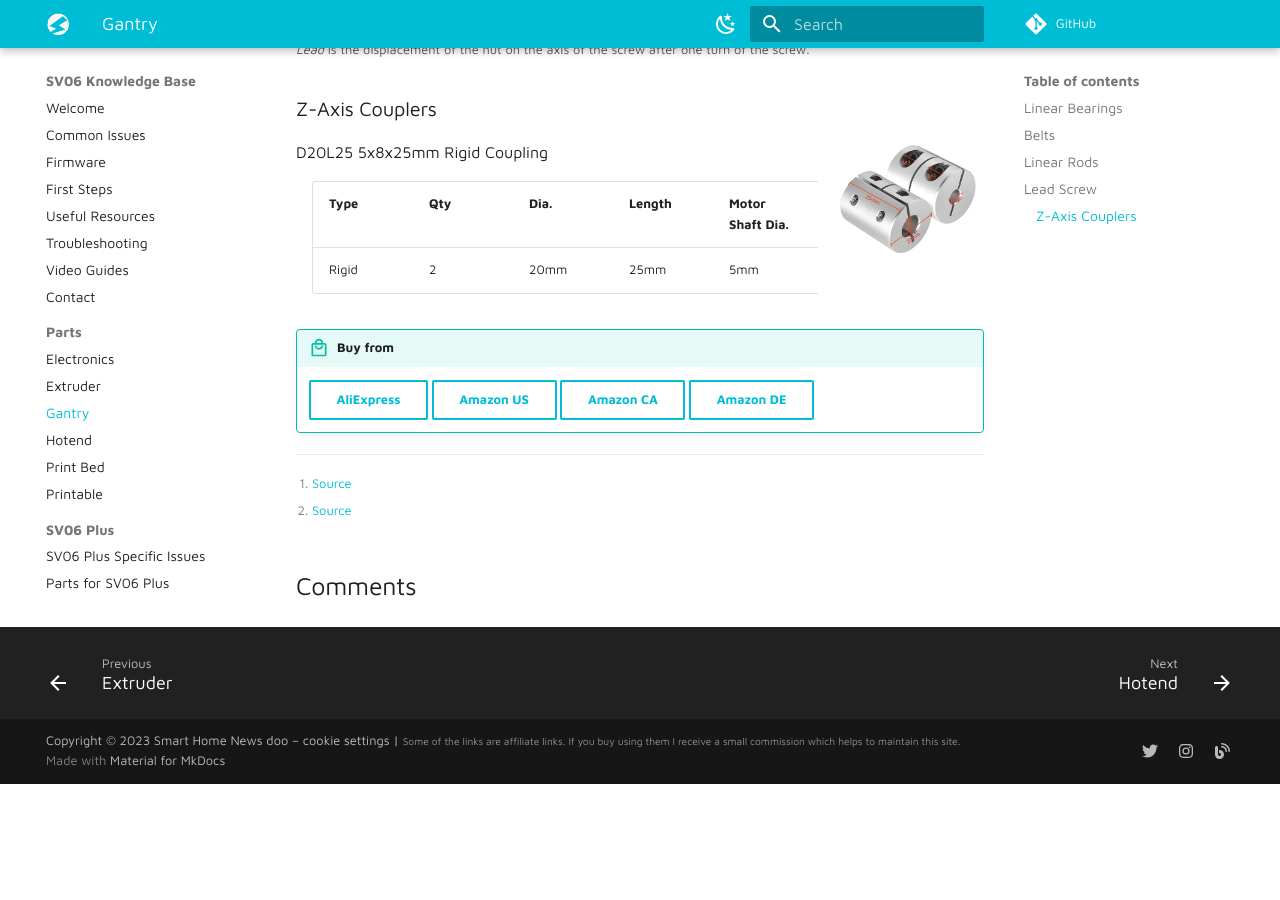
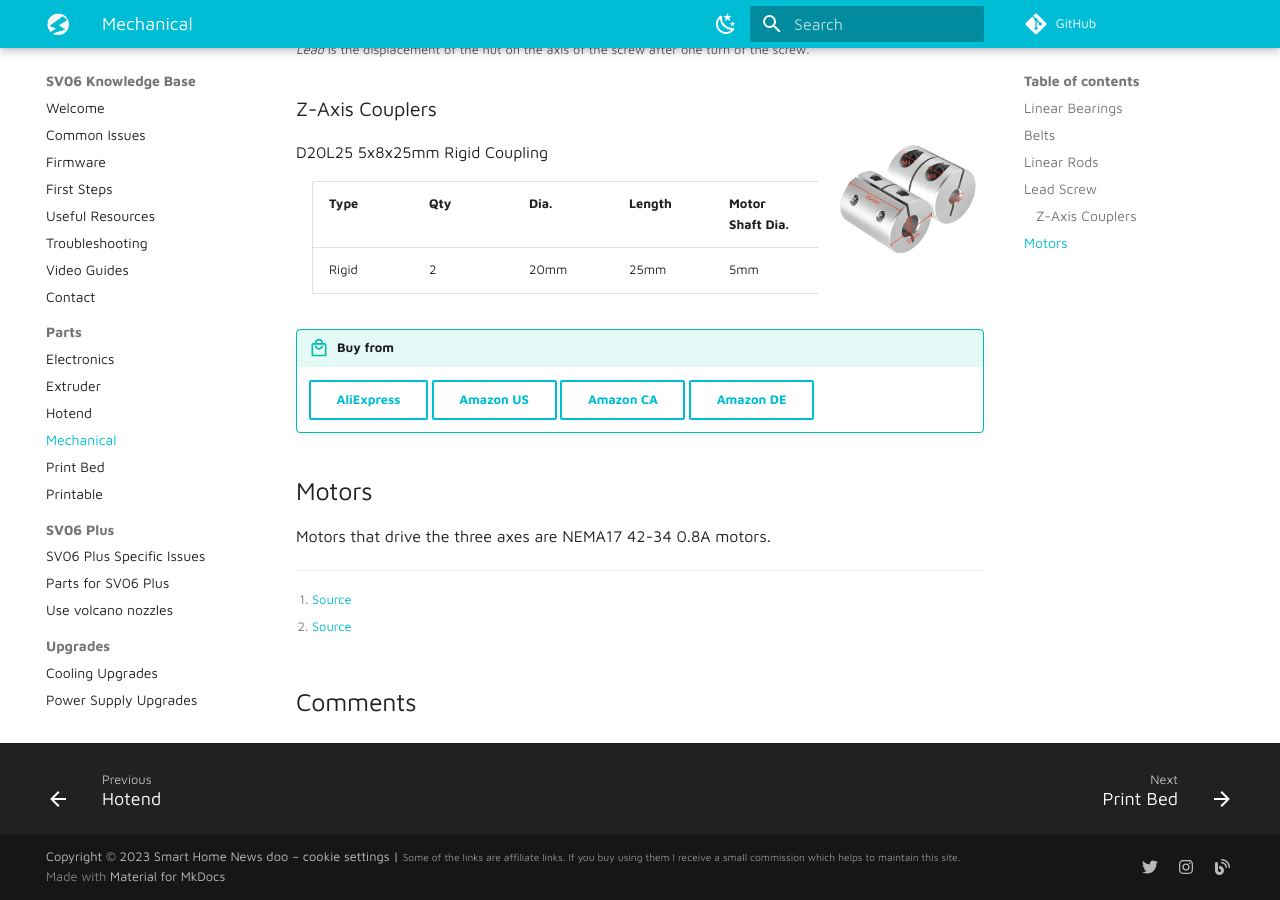
Before and after one commit to blakadder/sv06, an MkDocs documentation site: the page built from docs/Parts/mechanical-parts.md, in a window 1280 px wide and 900 px high, scrolled down 1254 px. Built offline with MkDocs 1.6.1 and Material for MkDocs 9.7.7, drawn with Linux system fonts in a browser that asks for light colours; comment, search, counter and statistics services are not loaded; before the commit the page ends 2038 px from its top, so only the background shows below that.

Commit message:
better naming

```diff
--- a/docs/Parts/gantry-parts.md
+++ b/docs/Parts/mechanical-parts.md
@@ -1,7 +1,7 @@
 ---
 comments: true
 ---
-# Gantry
+# Mechanical
 
 ## Linear Bearings
 
@@ -64,5 +64,9 @@
     [Amazon CA](https://www.amazon.ca/Zeberoxyz-Coupling-Aluminum-Diameter-Connector/dp/B08ZJ854Z6?th=1&linkCode=ll1&tag=tasmotatemp03-20&linkId=f754318c753bf5fd6c0dbd3b78d2dee5&language=en_CA&ref_=as_li_ss_tl){ .md-button }
     [Amazon DE](https://www.amazon.de/dp/B08ZJ854Z6?&linkCode=ll1&tag=blakadders-20&linkId=1499dc6be3570e64b120b6fafdc455f5&language=en_GB&ref_=as_li_ss_tl){ .md-button }
 
+## Motors
+
+Motors that drive the three axes are NEMA17 42-34 0.8A motors.
+
 [^1]: [Source](https://github.com/bassamanator/everything-sovol-sv06/#linear-motion-guide-rods)
 [^2]: [Source](https://forum.sovol3d.com/t/z-axis-lead-screw/1246)
```
Also changed, not shown: docs/Parts/electronic-parts.md (+0 -4 lines).
